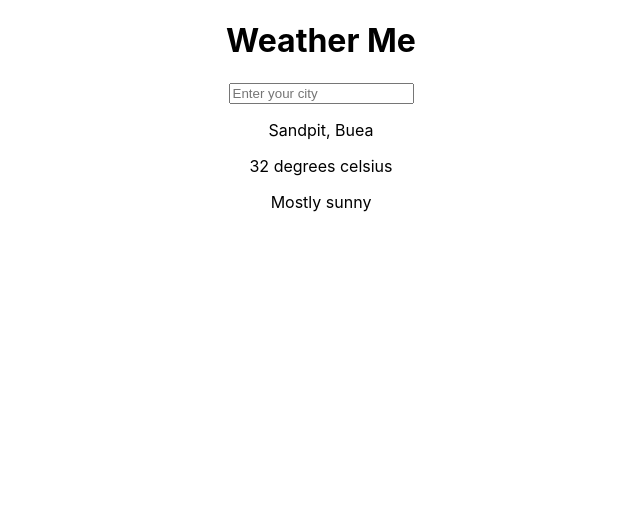
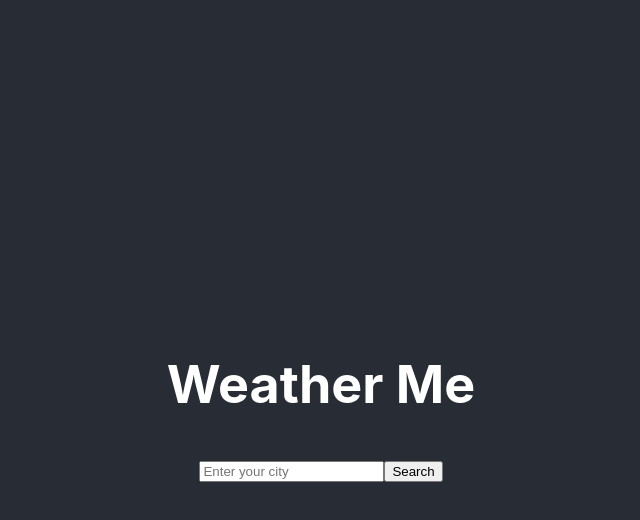
Before and after one commit to xennia316/WeatherMe, a React (Create React App) app in the folder weather-app/: page / in a window 1280 px wide. Shown: the top 520 px of the page, without its empty margins (319-959 px from the left). Built offline with nearby package versions, Linux system fonts and the light colour scheme.

Commit message:
consuming api

```diff
--- a/weather-app/src/App.js
+++ b/weather-app/src/App.js
@@ -1,31 +1,54 @@
-import React from "react";
+import React, { useState } from "react";
 import "./App.css";
 
 const App = () => {
+	const [search, setSearch] = useState("");
+	const [weather, setWeather] = useState("");
+
 	const api = {
 		key: "067cfe223954844c0c2f03e98431834f",
 		base: "https://api.openweathermap.org/data/2.5/",
 	};
+
+	const searching = () => {
+		fetch(`${api.base}weather?q=${search}&units=metric&APPID=${api.key}`)
+			.then((res) => res.json())
+			.then((result) => {
+				setWeather(result);
+				console.log(result);
+			});
+	};
+
 	return (
 		<div className="App">
-			{/* Header goes here */}
-			<h1>Weather Me</h1>
+			<header className="App-header">
+				{/* Header goes here */}
+				<h1>Weather Me</h1>
 
-			{/* Search Box */}
+				{/* Search Box */}
 
-			<input placeholder="Enter your city" type="text" />
+				<div>
+					<input
+						placeholder="Enter your city"
+						type="text"
+						onChange={(e) => {
+							setSearch(e.target.value);
+						}}
+					/>
+					<button onClick={searching}>Search</button>
+				</div>
 
-			{/* Location */}
-
-			<p>Sandpit, Buea</p>
-
-			{/* Temperature */}
-
-			<p>32 degrees celsius</p>
-
-			{/* Weather Condition */}
-
-			<p>Mostly sunny</p>
+				{typeof weather.main != "undefined" ? (
+					<div>
+						<p>{weather.name}</p>
+						<p>{weather.main.temp}</p>
+						<p>{weather.weather[0].main}</p>
+						<p>{weather.weather[0].description}</p>{" "}
+					</div>
+				) : (
+					""
+				)}
+			</header>
 		</div>
 	);
 };
```
